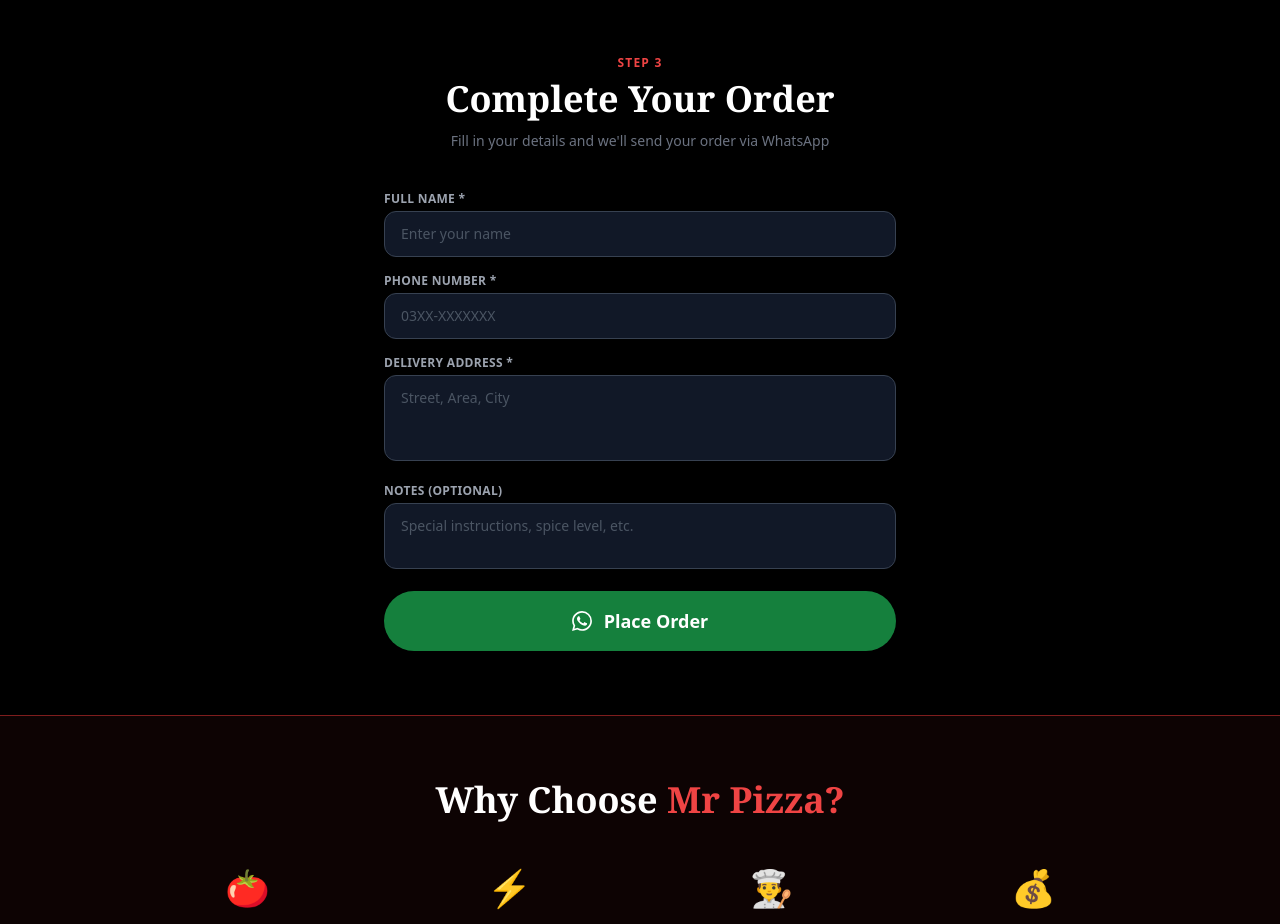
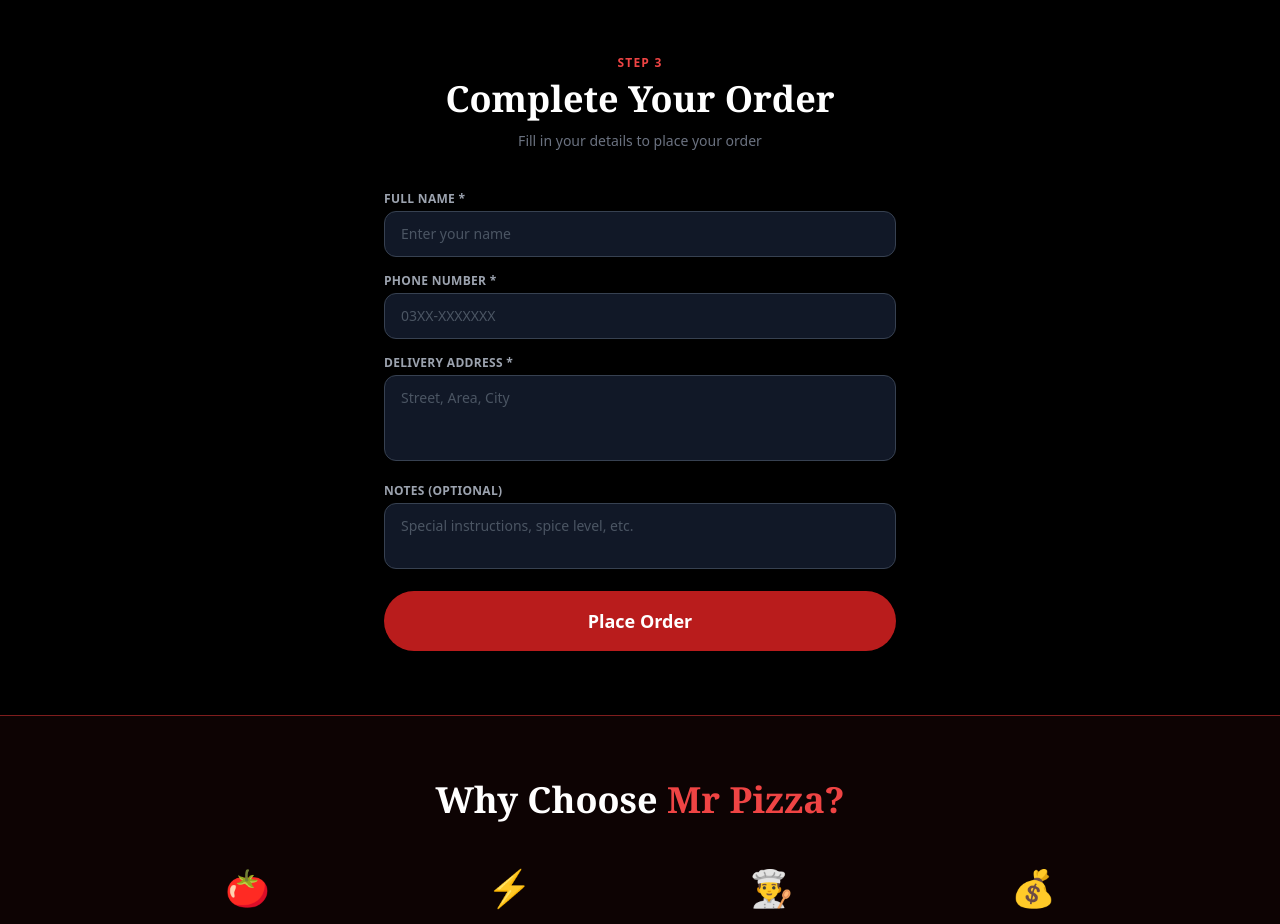
Before and after one commit to Abdurrehman295/Mr-pizza-website, a React (Vite) app: page / in a window 1280 px wide. Shown: the part 2620-3544 px from the top of the page. Built offline with nearby package versions, Linux system fonts and the light colour scheme.

Commit message:
Update CustomerForm.jsx

```diff
--- a/src/components/CustomerForm.jsx
+++ b/src/components/CustomerForm.jsx
@@ -1,5 +1,4 @@
 import { useState } from "react";
-import { WHATSAPP_NUMBER } from "../data/menu";
 import { placeOrder } from "../firebase";
 
 export default function CustomerForm({ cart, total, selectedBranch }) {
@@ -52,25 +51,6 @@
       console.error("Failed to save order:", err);
     }
 
-    const itemLines = cart.map((i) => `• ${i.name} x${i.qty} = PKR ${(i.price * i.qty).toLocaleString()}`).join("\n");
-
-    const message = `🍕 *Mr Pizza Order*
-
-👤 *Customer Name:* ${form.name}
-📞 *Phone:* ${form.phone}
-📍 *Address:* ${form.address}
-🏪 *Branch:* ${selectedBranch}
-
-📋 *Order Items:*
-${itemLines}
-
-💰 *Total: PKR ${total.toLocaleString()}*
-
-${form.notes ? `📝 Notes: ${form.notes}` : ""}`.trim();
-
-    const whatsappUrl = `https://wa.me/${WHATSAPP_NUMBER}?text=${encodeURIComponent(message)}`;
-    window.open(whatsappUrl, "_blank");
-
     setSubmitting(false);
   };
 
@@ -110,7 +90,7 @@
           Complete Your Order
         </h2>
         <p className="text-gray-500 text-sm text-center mb-10">
-          Fill in your details and we'll send your order via WhatsApp
+          Fill in your details to place your order
         </p>
 
         {cart.length > 0 && (
@@ -175,16 +155,9 @@
           <button
             onClick={handleSubmit}
             disabled={submitting}
-            className="w-full mt-4 bg-green-700 hover:bg-green-600 disabled:opacity-60 disabled:cursor-not-allowed text-white font-black text-lg py-4 rounded-full transition-all duration-200 hover:scale-105 hover:shadow-xl hover:shadow-green-900 flex items-center justify-center gap-3"
+            className="w-full mt-4 bg-red-700 hover:bg-red-600 disabled:opacity-60 disabled:cursor-not-allowed text-white font-black text-lg py-4 rounded-full transition-all duration-200 hover:scale-105 hover:shadow-xl hover:shadow-red-900 flex items-center justify-center gap-3"
           >
-            {submitting ? (
-              <span>Placing Order...</span>
-            ) : (
-              <>
-                <svg className="w-5 h-5 fill-current" viewBox="0 0 24 24"><path d="M17.472 14.382c-.297-.149-1.758-.867-2.03-.967-.273-.099-.471-.148-.67.15-.197.297-.767.966-.94 1.164-.173.199-.347.223-.644.075-.297-.15-1.255-.463-2.39-1.475-.883-.788-1.48-1.761-1.653-2.059-.173-.297-.018-.458.13-.606.134-.133.298-.347.446-.52.149-.174.198-.298.298-.497.099-.198.05-.371-.025-.52-.075-.149-.669-1.612-.916-2.207-.242-.579-.487-.5-.669-.51-.173-.008-.371-.01-.57-.01-.198 0-.52.074-.792.372-.272.297-1.04 1.016-1.04 2.479 0 1.462 1.065 2.875 1.213 3.074.149.198 2.096 3.2 5.077 4.487.709.306 1.262.489 1.694.625.712.227 1.36.195 1.871.118.571-.085 1.758-.719 2.006-1.413.248-.694.248-1.289.173-1.413-.074-.124-.272-.198-.57-.347m-5.421 7.403h-.004a9.87 9.87 0 01-5.031-1.378l-.361-.214-3.741.982.998-3.648-.235-.374a9.86 9.86 0 01-1.51-5.26c.001-5.45 4.436-9.884 9.888-9.884 2.64 0 5.122 1.03 6.988 2.898a9.825 9.825 0 012.893 6.994c-.003 5.45-4.437 9.884-9.885 9.884m8.413-18.297A11.815 11.815 0 0012.05 0C5.495 0 .16 5.335.157 11.892c0 2.096.547 4.142 1.588 5.945L.057 24l6.305-1.654a11.882 11.882 0 005.683 1.448h.005c6.554 0 11.89-5.335 11.893-11.893a11.821 11.821 0 00-3.48-8.413z"/></svg>
-                <span>Place Order</span>
-              </>
-            )}
+            {submitting ? "Placing Order..." : "Place Order"}
           </button>
         </div>
       </div>
```
